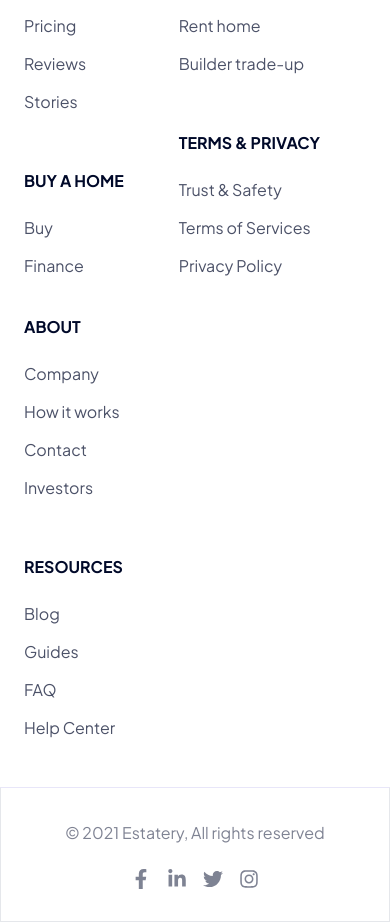
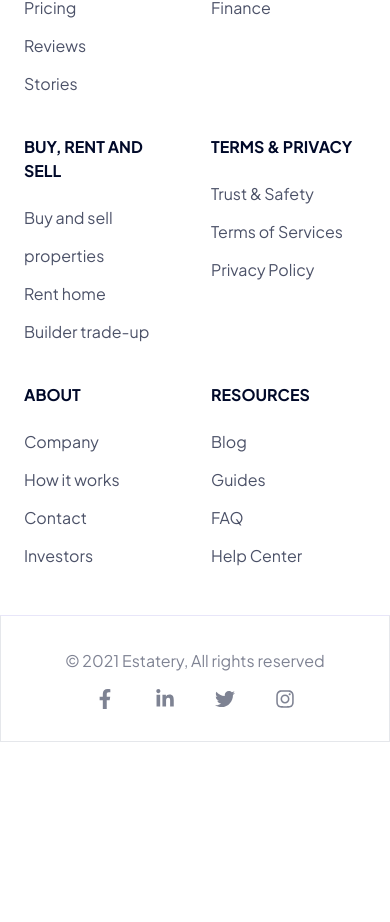
Before and after one commit to Rah214/Estate-website, a Next.js app: page / in a window 390 px wide. Shown: the part 7149-8071 px from the top of the page. After the commit the page ends 7891 px from the top, so only its background shows below. Built offline with nearby package versions, Linux system fonts and the light colour scheme.

Commit message:
Refactor Footer component layout for improved structure and responsiveness; enhance content organization

```diff
--- a/src/components/Footer.jsx
+++ b/src/components/Footer.jsx
@@ -66,33 +66,33 @@ const socialLinks = [
 const Footer = () => {
     return (
         <section className='w-full m-auto font-sans'>
-            <div className='max-w-[1140px] lg:justify-stretch justify-between px-6 md:py-[80px] py-[40px] m-auto gap-5 flex-wrap flex'>
+            {/* Logo and Content Container */}
+            <div className='max-w-[1140px] px-6  md:py-[80px] py-[40px] m-auto flex flex-col lg:flex-row gap-[40px] lg:gap-[150px]'>
+                {/* Logo */}
                 <div className='w-[151px] h-[40px]'>
                     <Image src={'/logo.png'} height={40} width={151} alt='logo' />
                 </div>
 
-                <div className='flex flex-wrap mt-[38px] sm:mt-[0px] lg:gap-[150px] md:gap-[100px] sm:gap-[50px] gap-[30px]'>
-                    {[0, 2, 4].map((startIndex) => (
-                        <div key={startIndex} className='flex flex-col gap-[48px]'>
-                            {footerData.slice(startIndex, startIndex + 2).map((section) => (
-                                <div key={section.title} className='flex flex-col '>
-                                    <h1 className='font-bold leading-[24px] mb-4 text-[#000929]'>{section.title}</h1>
-                                    {section.links.map((link) => (
-                                        <Link href={link.href} key={link.href} className='text-[#000929] opacity-[70%] font-normal leading-[38px] hover:underline'>
-                                            {link.name}
-                                        </Link>
-                                    ))}
-                                </div>
+                {/* Content Grid */}
+                <div className='flex-1 grid grid-cols-2 sm:grid-cols-2 lg:grid-cols-3 gap-8'>
+                    {footerData.map((section) => (
+                        <div key={section.title} className='flex flex-col '>
+                            <h1 className='font-bold leading-[24px] text-[#000929] mb-4'>{section.title}</h1>
+                            {section.links.map((link) => (
+                                <Link href={link.href} key={link.href} className='text-[#000929]  opacity-[70%] font-normal leading-[38px] hover:underline'>
+                                    {link.name}
+                                </Link>
                             ))}
                         </div>
                     ))}
                 </div>
             </div>
 
+            {/* Footer Bottom Section */}
             <div className='border-t-[#E8E6F9] border-[1.5px] w-full'>
-                <div className='max-w-[1140px] m-auto py-8 px-6 flex md:flex-row flex-col md:gap-0 gap-[24px] items-center justify-between'>
+                <div className='max-w-[1140px] m-auto py-8 px-6  flex flex-col md:flex-row gap-4 items-center justify-between'>
                     <h1 className='text-[#000929] opacity-[50%] font-normal leading-[25.6px]'>&copy; 2021 Estatery, All rights reserved</h1>
-                    <div className='flex gap-4'>
+                    <div className='flex gap-[40px]'>
                         {socialLinks.map((social, index) => (
                             <Link href={social.href} key={index} target='_blank' rel='noopener noreferrer' className='text-[#000929] opacity-[50%] text-xl hover:text-[#000929] hover:opacity-100'>
                                 {social.icon}
```
